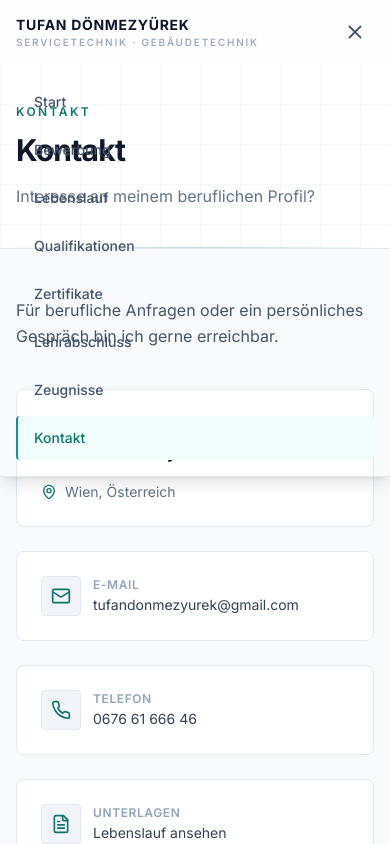
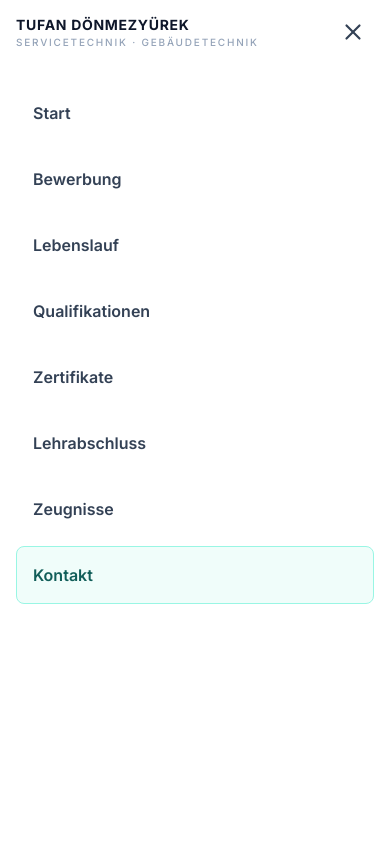
Before and after one commit to tufan8877/TufanDonmezyurek, a React (Vite) app: page /kontakt in a window 390 px wide. Both pictures are taken after a click on the button "Menü öffnen". Shown: the top 844 px of the page. Built offline with nearby package versions, Linux system fonts and the light colour scheme.

Commit message:
Fix mobile burger menu overlay

```diff
--- a/src/components/Header.tsx
+++ b/src/components/Header.tsx
@@ -30,11 +30,7 @@ export default function Header() {
   }, []);
 
   useEffect(() => {
-    if (mobileOpen) {
-      document.body.style.overflow = 'hidden';
-    } else {
-      document.body.style.overflow = '';
-    }
+    document.body.style.overflow = mobileOpen ? 'hidden' : '';
     return () => {
       document.body.style.overflow = '';
     };
@@ -43,9 +39,9 @@ export default function Header() {
   return (
     <header
       className={`fixed top-0 left-0 right-0 z-50 transition-all duration-300 ${
-        scrolled
-          ? 'bg-white/95 backdrop-blur-md shadow-sm border-b border-slate-200'
-          : 'bg-white/80 backdrop-blur-sm border-b border-transparent'
+        scrolled || mobileOpen
+          ? 'bg-white shadow-sm border-b border-slate-200'
+          : 'bg-white/95 backdrop-blur-sm border-b border-transparent'
       }`}
     >
       <div className="container-tech">
@@ -53,12 +49,12 @@ export default function Header() {
           <Link
             to="/"
             onClick={() => setMobileOpen(false)}
-            className="group flex flex-col"
+            className="group flex min-w-0 flex-col"
           >
-            <span className="text-sm font-bold uppercase tracking-wider text-slate-900 transition-colors group-hover:text-teal-700 sm:text-base">
+            <span className="truncate text-sm font-bold uppercase tracking-wider text-slate-900 transition-colors group-hover:text-teal-700 sm:text-base">
               Tufan Dönmezyürek
             </span>
-            <span className="text-[10px] font-medium uppercase tracking-[0.18em] text-slate-400 sm:text-[11px]">
+            <span className="truncate text-[10px] font-medium uppercase tracking-[0.18em] text-slate-400 sm:text-[11px]">
               Servicetechnik · Gebäudetechnik
             </span>
           </Link>
@@ -83,30 +79,32 @@ export default function Header() {
           </nav>
 
           <button
-            onClick={() => setMobileOpen(!mobileOpen)}
-            className="lg:hidden flex items-center justify-center rounded p-2 text-slate-600 transition-colors hover:text-slate-900"
-            aria-label="Menü"
+            type="button"
+            onClick={() => setMobileOpen((open) => !open)}
+            className="ml-3 flex shrink-0 items-center justify-center rounded p-2 text-slate-700 transition-colors hover:bg-slate-100 hover:text-slate-900 lg:hidden"
+            aria-label={mobileOpen ? 'Menü schließen' : 'Menü öffnen'}
             aria-expanded={mobileOpen}
           >
-            {mobileOpen ? <X size={22} /> : <Menu size={22} />}
+            {mobileOpen ? <X size={26} /> : <Menu size={26} />}
           </button>
         </div>
       </div>
 
       {mobileOpen && (
-        <nav className="lg:hidden absolute top-full left-0 right-0 bg-white/98 backdrop-blur-md border-b border-slate-200 shadow-lg animate-slide-down">
-          <div className="container-tech py-4">
-            <div className="flex flex-col gap-1">
+        <nav className="fixed inset-x-0 top-16 bottom-0 z-[60] overflow-y-auto bg-white lg:hidden">
+          <div className="container-tech py-5">
+            <div className="flex flex-col gap-2">
               {navItems.map((item) => (
                 <NavLink
                   key={item.path}
                   to={item.path}
                   end={item.path === '/'}
+                  onClick={() => setMobileOpen(false)}
                   className={({ isActive }) =>
-                    `px-4 py-3 text-sm font-medium rounded transition-colors ${
+                    `block w-full rounded-lg border px-4 py-4 text-base font-semibold transition-colors ${
                       isActive
-                        ? 'text-teal-700 bg-teal-50 border-l-2 border-teal-600'
-                        : 'text-slate-600 hover:text-slate-900 hover:bg-slate-50 border-l-2 border-transparent'
+                        ? 'border-teal-200 bg-teal-50 text-teal-800'
+                        : 'border-transparent bg-white text-slate-700 hover:border-slate-200 hover:bg-slate-50 hover:text-slate-900'
                     }`
                   }
                 >
```
